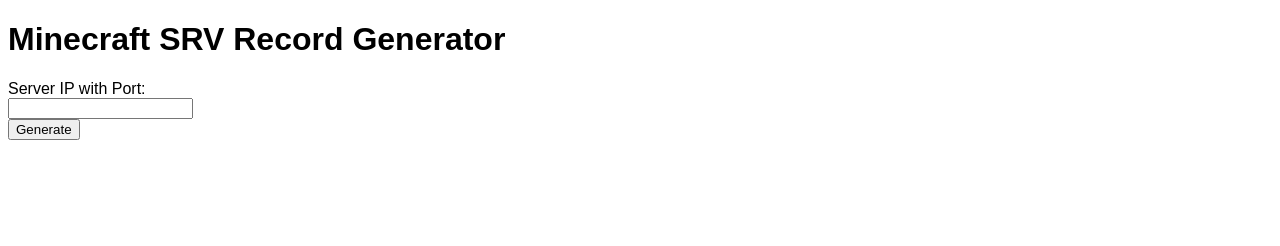
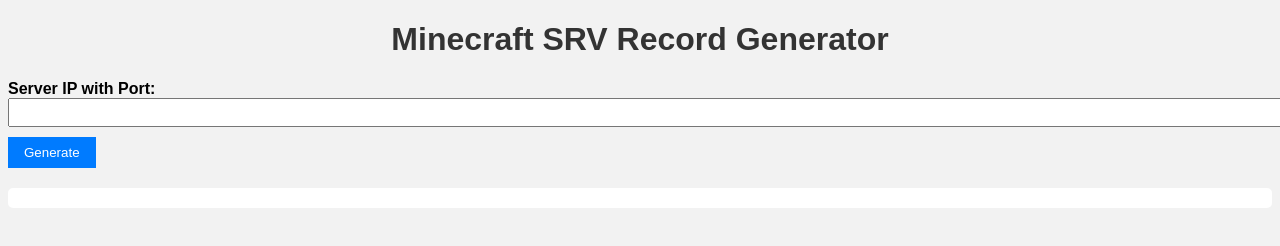
Before and after one commit to TechnoFusionTech/minecraftsrvrecord, a plain HTML site: page index.html in a window 1280 px wide. Drawn offline with Linux system fonts and the light colour scheme.

Commit message:
Update index.html

```diff
--- a/index.html
+++ b/index.html
@@ -5,9 +5,37 @@
     <style>
         body {
             font-family: Arial, sans-serif;
+            background-color: #f2f2f2;
         }
+
+        h1 {
+            color: #333;
+            text-align: center;
+        }
+
+        label {
+            font-weight: bold;
+        }
+
+        input[type="text"] {
+            margin-bottom: 10px;
+            padding: 5px;
+            width: 100%;
+        }
+
+        button {
+            padding: 8px 16px;
+            background-color: #007bff;
+            color: #fff;
+            border: none;
+            cursor: pointer;
+        }
+
         #output {
             margin-top: 20px;
+            background-color: #fff;
+            padding: 10px;
+            border-radius: 5px;
         }
     </style>
 </head>
```
